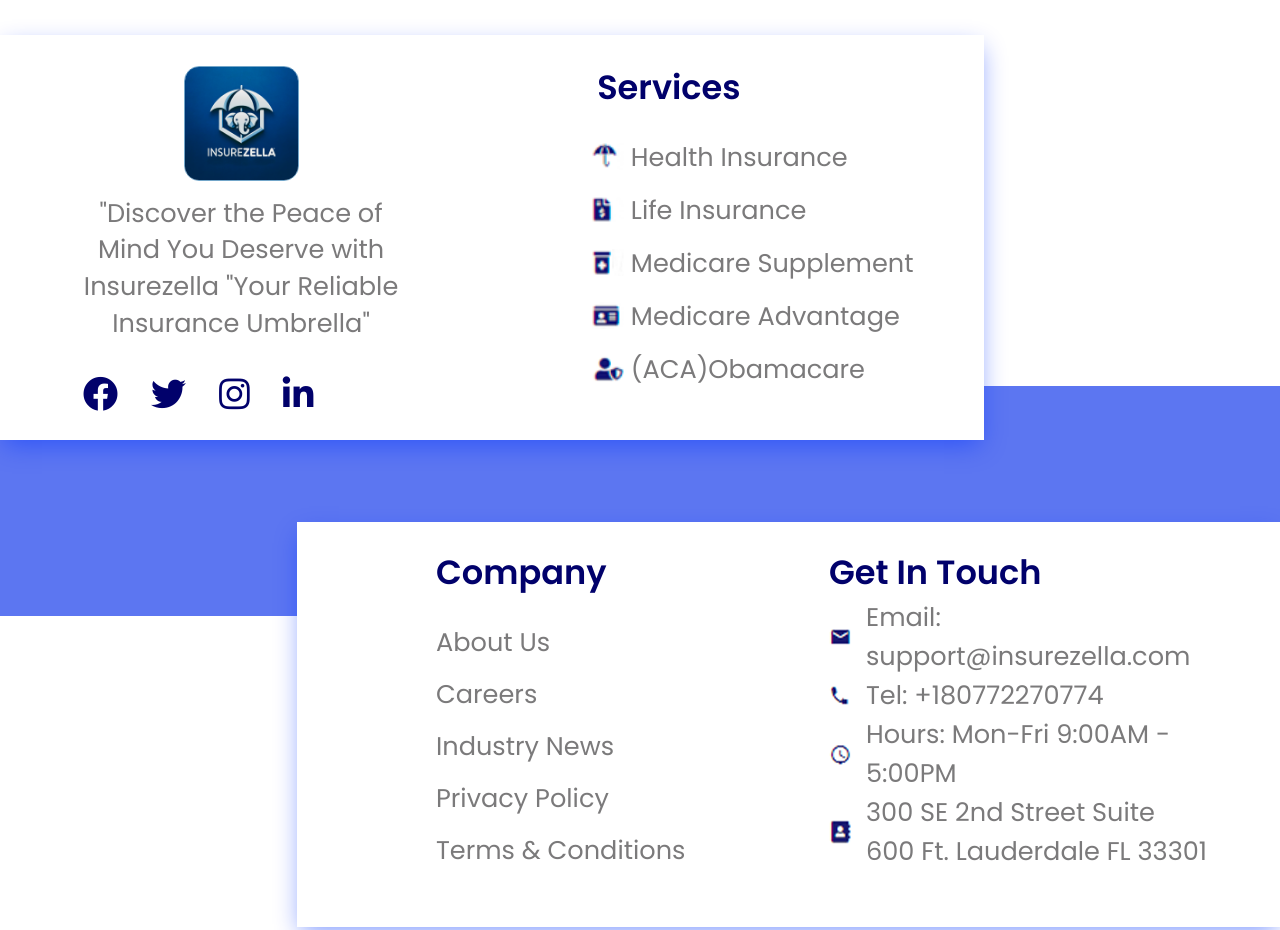
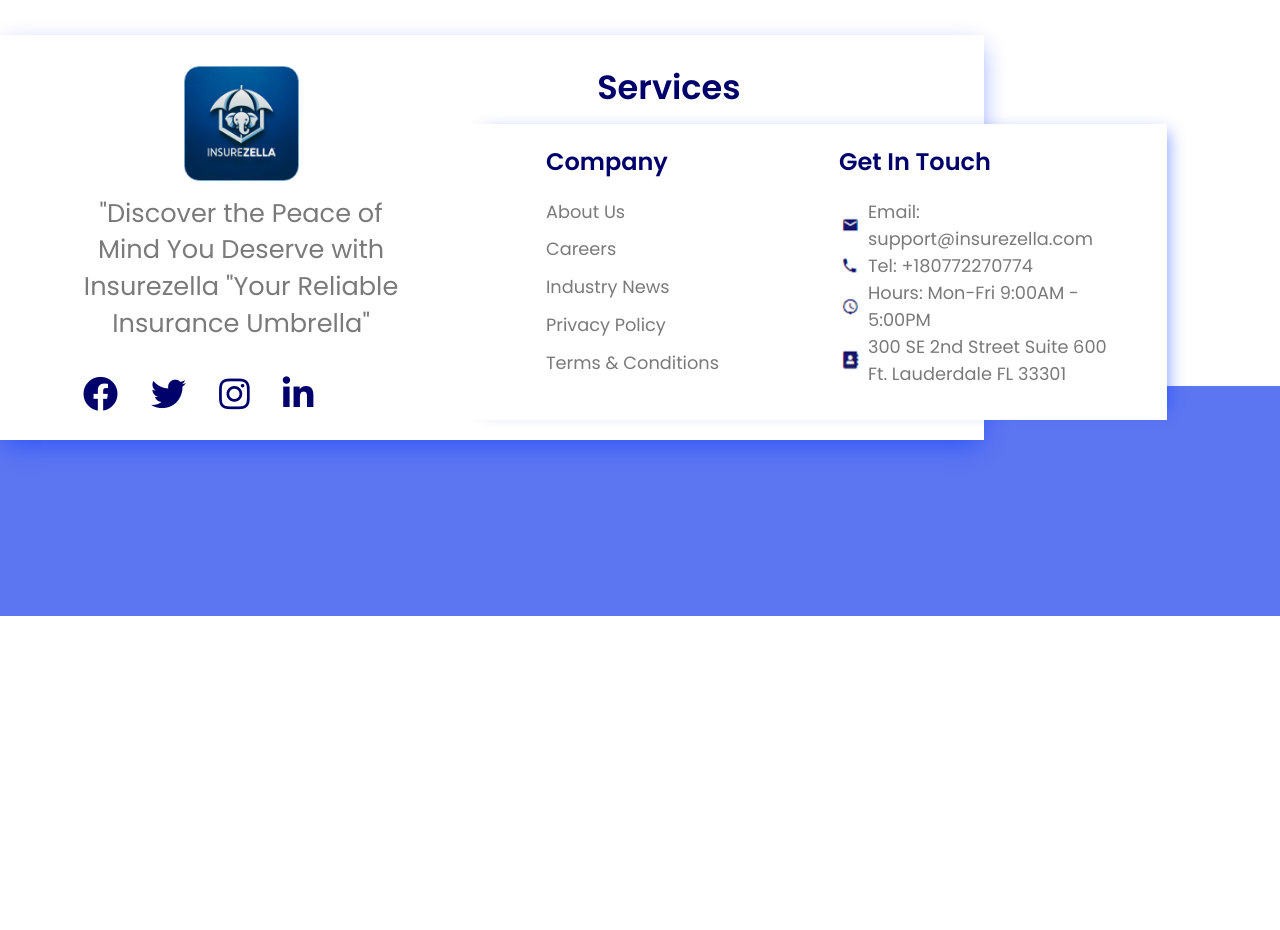
Before and after one commit to migmm/Challenge_A-Teamwork_Insurezella, a plain HTML site: page index.html in a window 1280 px wide. Shown: the part 5260-6190 px from the top of the page. Drawn offline with Linux system fonts and the light colour scheme.

Commit message:
Created web version of footer

```diff
--- a/css/footer/right-panel.css
+++ b/css/footer/right-panel.css
@@ -66,10 +66,9 @@
 #footer-right-container #get-in-touch .link-container div {
     display: flex;
     align-items: center;
-
 }
 
-#footer-right-container #get-in-touch .link-container div img{
+#footer-right-container #get-in-touch .link-container div img {
     margin-right: 15px;
 }
 
@@ -79,3 +78,77 @@
     color: var(--lightbrown);
     text-decoration: none;
 }
+
+/*************** Web view *************/
+@media screen and (min-width: 1081px) {
+    #footer-right-container {
+        top: -262px;
+        right: 113px;
+        width: 703px;
+        height: 296px;
+        padding-top: 20px;
+        box-shadow: 10px -1px 16px -9px var(--cardshadow);
+        -webkit-box-shadow: 10px -1px 16px -9px var(--cardshadow);
+        -moz-box-shadow: 10px -1px 16px -9px var(--cardshadow);
+    }
+
+    #footer-right-container #company {
+        width: 293px;
+        margin-left: 82px;
+    }
+
+    #footer-right-container #company h4 {
+        font-family: 'Poppins', sans-serif;
+        font-size: 1.5rem;
+        font-weight: 600;
+        color: var(--acquamarineblue);
+    }
+
+    #footer-right-container #company .company-links {
+        margin-top: 21px;
+    }
+
+    #footer-right-container #company .company-links div {
+        margin-top: 13px;
+    }
+
+    #footer-right-container #company .company-links div a {
+        font-family: 'Poppins', sans-serif;
+        font-size: 1.11rem;
+        color: var(--lightbrown);
+        text-decoration: none;
+        line-height: 1.55rem;
+    }
+
+    #footer-right-container #get-in-touch {
+        width: 290px;
+    }
+
+    #footer-right-container #get-in-touch h4 {
+        font-family: 'Poppins', sans-serif;
+        font-size: 1.5rem;
+        font-weight: 600;
+        color: var(--acquamarineblue);
+        margin-bottom: 19px;
+    }
+
+    #footer-right-container #get-in-touch .link-container {
+        display: flex;
+        flex-direction: row;
+    }
+
+    #footer-right-container #get-in-touch .link-container div {
+        display: flex;
+        align-items: center;
+    }
+
+    #footer-right-container #get-in-touch .link-container div img {
+        margin-right: 7px;
+        transform: scale(.8);
+    }
+
+    #footer-right-container #get-in-touch div a {
+        font-size: 1.11rem;
+        color: var(--lightbrown);
+    }
+}
```
